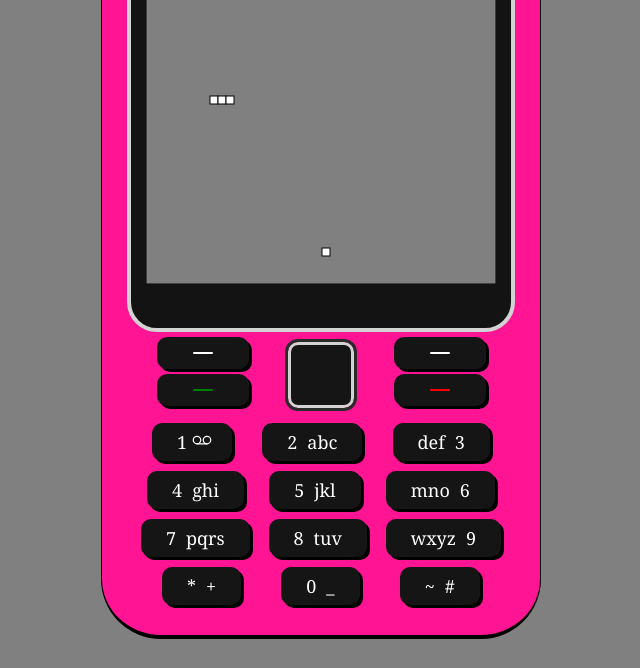
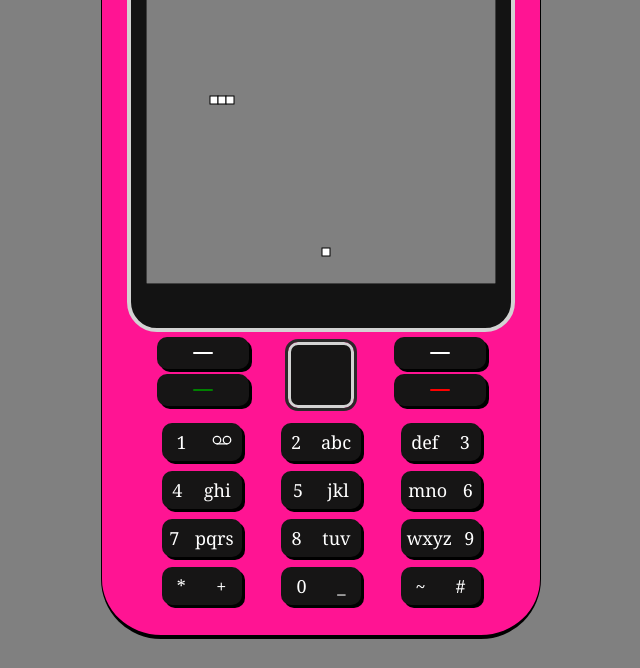
Before and after one commit to HaileyThomas/jquery-snake, a plain HTML site: page index.html in a window 1280 px wide. Shown: the part 132-800 px from the top of the page, without its empty margins (319-959 px from the left). Drawn offline with nearby package versions, Linux system fonts and the light colour scheme.

Commit message:
finish button styling

```diff
--- a/assets/css/style.css
+++ b/assets/css/style.css
@@ -91,13 +91,12 @@ p {
     background-color: rgb(22, 21, 21);
     padding-top: 7px;
     padding-bottom: 7px;
-    padding-left: 20px;
-    padding-right: 20px;
+    width: 80px;
     margin: 5px;
     border-radius: 10px;
     box-shadow: 3px 3px black;
     display: flex;
-    justify-content: space-between;
+    justify-content: space-around;
     align-items: space-around;
 }
 
```
